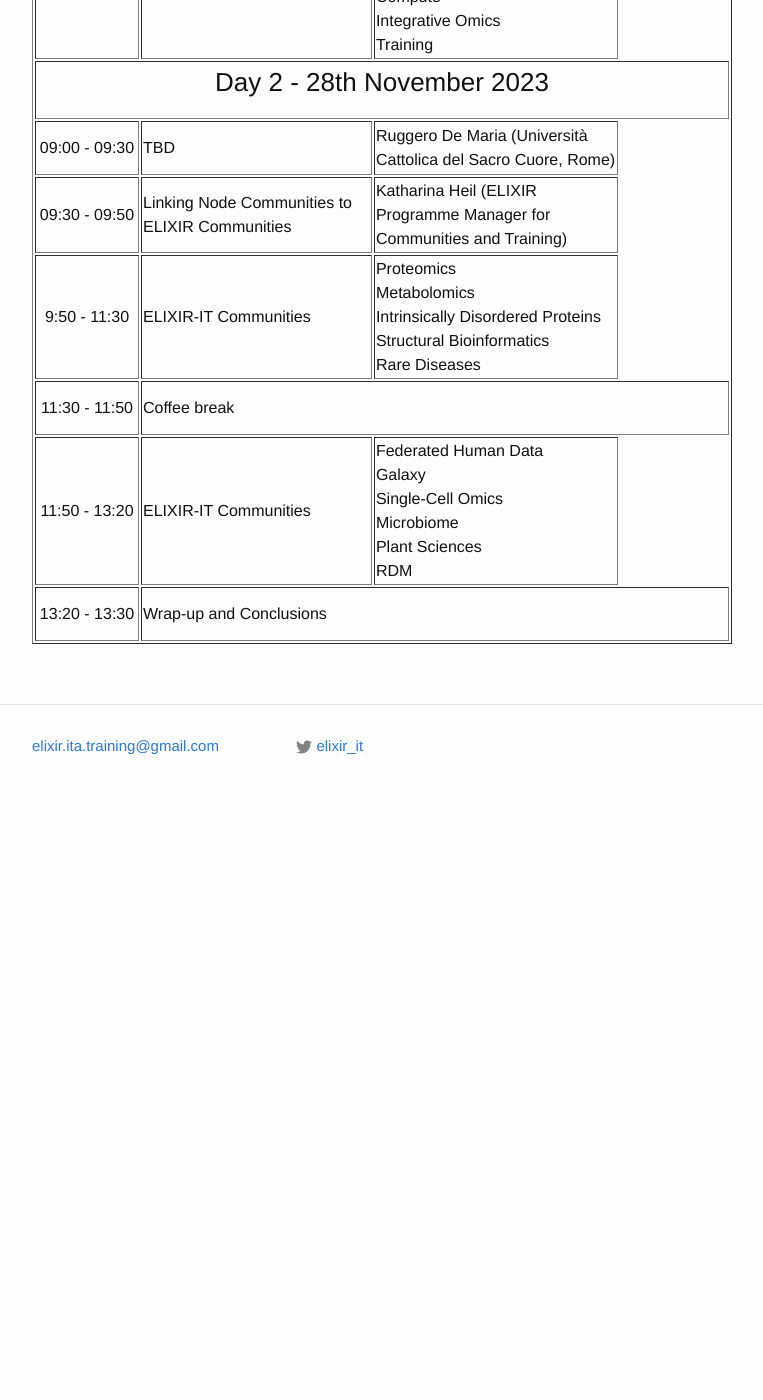
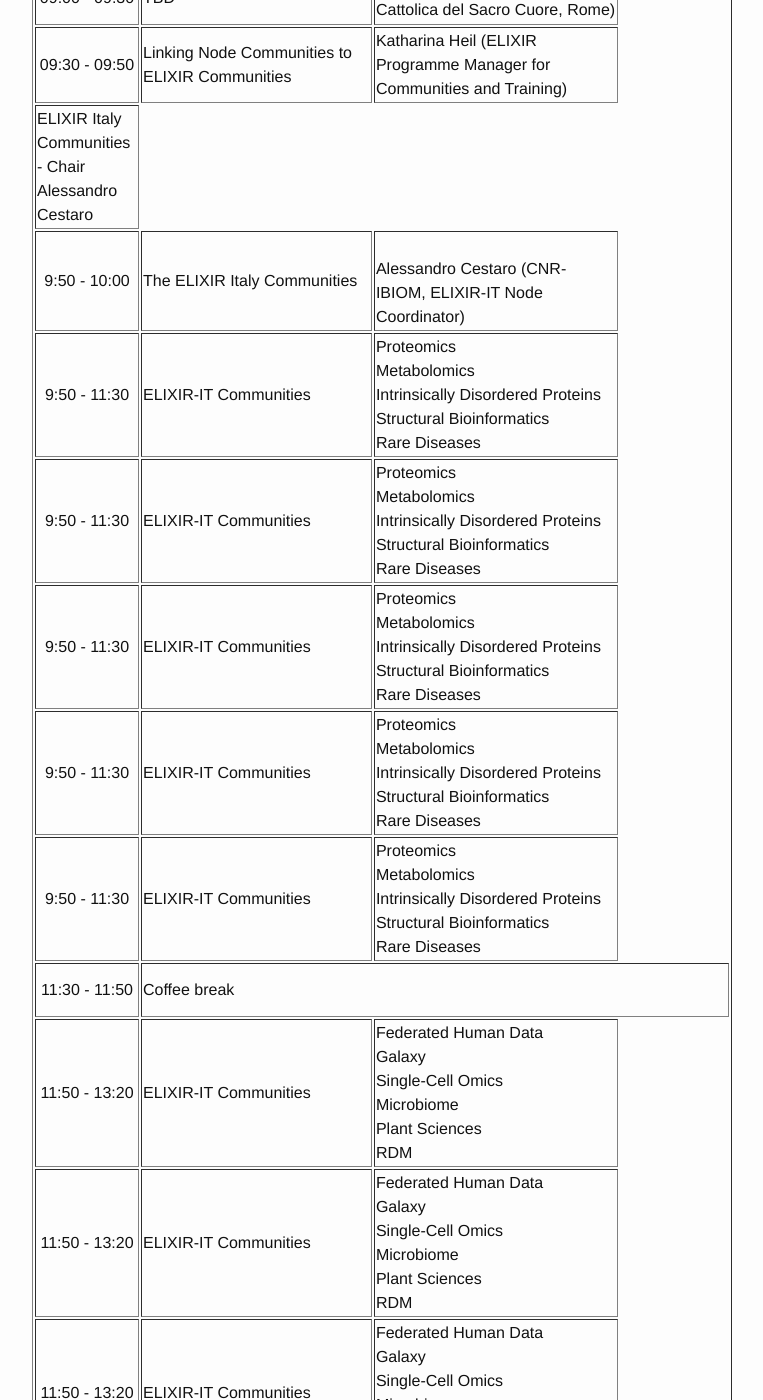
Before and after one commit to ELIXIR-IIB-training/website, a Jekyll site: the page built from _posts/2023-11-27-All_Hands_2023.md, in a window 1280 px wide and 1400 px high, scrolled down 3231 px. Shown: the whole window, without its empty margins (238-1001 px from the left). Built offline with Jekyll 4.4.1, drawn with Linux system fonts in a browser that asks for light colours; before the commit the page ends 4049 px from its top, so only the background shows below that; some of the changed text lies outside the part shown.

Commit message:
Update 2023-11-27-All_Hands_2023.md

```diff
--- a/_posts/2023-11-27-All_Hands_2023.md
+++ b/_posts/2023-11-27-All_Hands_2023.md
@@ -143,18 +143,6 @@ The event will be followed by two parallel workshops on 28th - 29th November 202
   Loredana Le Pera (ISS)
     </td>
     </tr>
-     <tr>
-    <td height="50" width="100" align=center>16:00 - 17:30</td>
-    <td height="50">ELIXIR-IT Platforms</td>
-    <td height="50">
-  Data <br>
-  Interoperability <br>
-  Tools <br>
-  Compute <br>
-  Integrative Omics <br>
-  Training <br>
-    </td>
-    </tr>
   <tr>
    <td colspan="4" align=center><h3>Day 2 - 28th November 2023</h3></td>
   </tr>
@@ -168,7 +156,62 @@ The event will be followed by two parallel workshops on 28th - 29th November 202
    <td height="50">Linking Node Communities to ELIXIR Communities</td>
    <td height="50">Katharina Heil (ELIXIR Programme Manager for Communities and Training) </td>
   </tr>
+ <tr>
+   <td height="50">ELIXIR Italy Communities - Chair Alessandro Cestaro</td>
+  </tr>
   <tr>
+    <td height="50" width="100" align=center>9:50 - 10:00</td>
+    <td height="50">The ELIXIR Italy Communities</td>
+    <td height="50">
+       <br>
+      Alessandro Cestaro (CNR-IBIOM, ELIXIR-IT Node Coordinator)
+</td>
+  </tr>
+   <tr>
+    <td height="50" width="100" align=center>9:50 - 11:30</td>
+    <td height="50">ELIXIR-IT Communities</td>
+    <td height="50">
+      Proteomics <br>
+      Metabolomics <br>
+      Intrinsically Disordered Proteins <br>
+      Structural Bioinformatics <br>
+      Rare Diseases <br>
+</td>
+  </tr>
+   <tr>
+    <td height="50" width="100" align=center>9:50 - 11:30</td>
+    <td height="50">ELIXIR-IT Communities</td>
+    <td height="50">
+      Proteomics <br>
+      Metabolomics <br>
+      Intrinsically Disordered Proteins <br>
+      Structural Bioinformatics <br>
+      Rare Diseases <br>
+</td>
+  </tr>
+   <tr>
+    <td height="50" width="100" align=center>9:50 - 11:30</td>
+    <td height="50">ELIXIR-IT Communities</td>
+    <td height="50">
+      Proteomics <br>
+      Metabolomics <br>
+      Intrinsically Disordered Proteins <br>
+      Structural Bioinformatics <br>
+      Rare Diseases <br>
+</td>
+  </tr>
+   <tr>
+    <td height="50" width="100" align=center>9:50 - 11:30</td>
+    <td height="50">ELIXIR-IT Communities</td>
+    <td height="50">
+      Proteomics <br>
+      Metabolomics <br>
+      Intrinsically Disordered Proteins <br>
+      Structural Bioinformatics <br>
+      Rare Diseases <br>
+</td>
+  </tr>
+   <tr>
     <td height="50" width="100" align=center>9:50 - 11:30</td>
     <td height="50">ELIXIR-IT Communities</td>
     <td height="50">
@@ -194,6 +237,61 @@ The event will be followed by two parallel workshops on 28th - 29th November 202
       Plant Sciences <br>
       RDM </td>
   </tr>
+   <tr>
+    <td height="50" width="100" align=center>11:50 - 13:20</td>
+    <td height="50">ELIXIR-IT Communities</td>
+    <td height="50">
+      Federated Human Data <br>
+      Galaxy <br>
+      Single-Cell Omics <br>
+      Microbiome <br>
+      Plant Sciences <br>
+      RDM </td>
+  </tr>
+   <tr>
+    <td height="50" width="100" align=center>11:50 - 13:20</td>
+    <td height="50">ELIXIR-IT Communities</td>
+    <td height="50">
+      Federated Human Data <br>
+      Galaxy <br>
+      Single-Cell Omics <br>
+      Microbiome <br>
+      Plant Sciences <br>
+      RDM </td>
+  </tr>
+   <tr>
+    <td height="50" width="100" align=center>11:50 - 13:20</td>
+    <td height="50">ELIXIR-IT Communities</td>
+    <td height="50">
+      Federated Human Data <br>
+      Galaxy <br>
+      Single-Cell Omics <br>
+      Microbiome <br>
+      Plant Sciences <br>
+      RDM </td>
+  </tr>
+   <tr>
+    <td height="50" width="100" align=center>11:50 - 13:20</td>
+    <td height="50">ELIXIR-IT Communities</td>
+    <td height="50">
+      Federated Human Data <br>
+      Galaxy <br>
+      Single-Cell Omics <br>
+      Microbiome <br>
+      Plant Sciences <br>
+      RDM </td>
+  </tr>
+   <tr>
+    <td height="50" width="100" align=center>11:50 - 13:20</td>
+    <td height="50">ELIXIR-IT Communities</td>
+    <td height="50">
+      Federated Human Data <br>
+      Galaxy <br>
+      Single-Cell Omics <br>
+      Microbiome <br>
+      Plant Sciences <br>
+      RDM </td>
+  </tr>
   <tr>
     <td height="50" width="100" align=center>13:20 - 13:30</td>
      <td colspan="3" height="50">Wrap-up and Conclusions</td>
```
